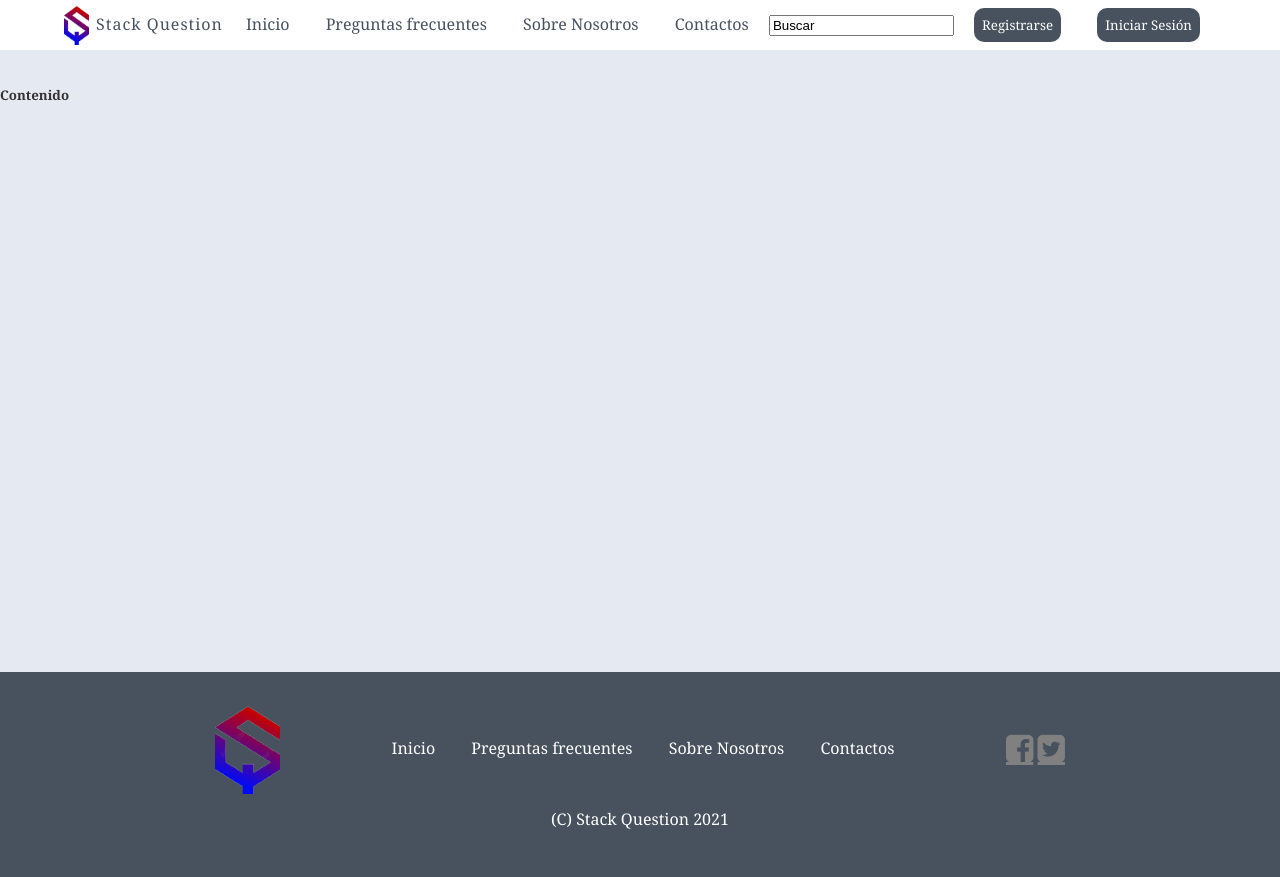
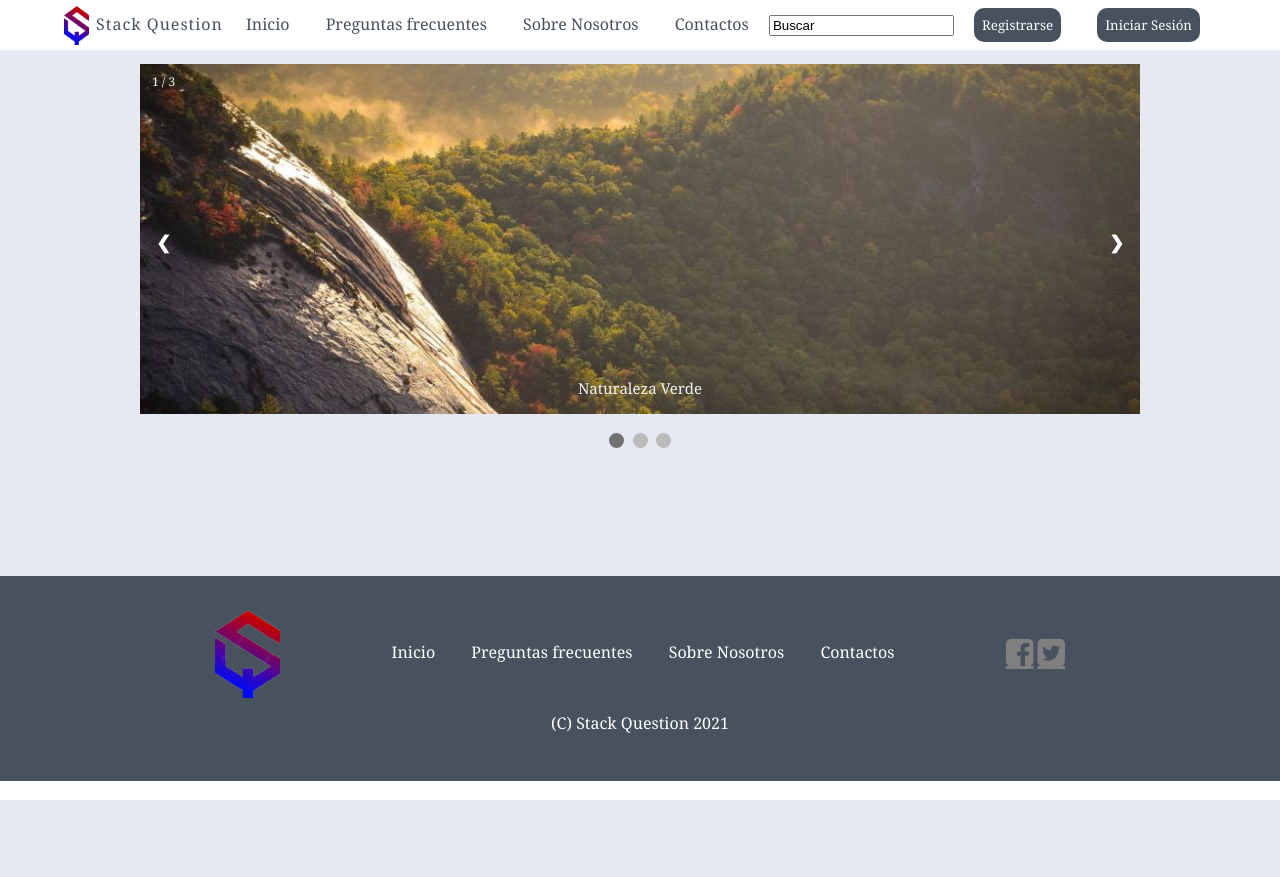
Before and after one commit to Frank-Unsa/FrontendPrueba, a Django app: page / in a window 1280 px wide. After the commit the page ends 800 px from the top, so only its background shows below. Run offline with Django 3.2, Linux system fonts and the light colour scheme.

Commit message:
index con Scroll

```diff
--- a/static/css/estilos.css
+++ b/static/css/estilos.css
@@ -257,4 +257,133 @@ h1{
     font-size: 12px;
     color: 47525E;
 }
-/*indes*/
+/************************INDEX*********************************/
+
+/* Consideraciones Generales*/
+* {box-sizing: border-box}
+
+/* Configuración del body*/
+/*body {font-family: Verdana, sans-serif; margin:0}*/
+
+/* Configuración de los slides*/
+.mySlides {display: none}
+
+/* Slideshow container */
+.slideshow-container
+{
+    /* El Tamaño del Contenedor de Imagenes */
+    max-width: 1000px;
+    position: relative;
+    margin: auto;
+}
+
+/* Next & previous buttons */
+.prev, .next
+{
+    cursor: pointer;
+    position: absolute;
+
+    /*La posición de los botones*/
+    top: 50%;
+    width: auto;
+    padding: 16px;
+    margin-top: -22px;
+
+    /*Color de las flechas*/
+    color: white;
+    font-weight: bold;
+
+    /*Tamaño de las flechas*/
+    font-size: 18px;
+    transition: 0.6s ease;
+    border-radius: 0 3px 3px 0;
+    user-select: none;
+}
+
+/* Posicion del boton next a la derecha */
+.next
+{
+    right: 0;
+    border-radius: 3px 0 0 3px;
+}
+
+.prev:hover, .next:hover
+{
+    /* Color de fondo para cuando el apuntador del mouse pasa encima*/
+    background-color: rgba(0,0,0,0.8);
+}
+
+/* Configuracion del Texto */
+.text
+{
+    /* Color del Texto que despliega los nombres*/
+    color: #f2f2f2;
+
+    /* Tmaño de la fuente*/
+    font-size: 15px;
+    padding: 8px 12px;
+    position: absolute;
+
+    /* Posición del texto en la parte de abajo*/
+    bottom: 8px;
+    width: 100%;
+    text-align: center;
+}
+
+/* Configuracion de los Numeros de la imagenes (1/3 etc) */
+.numbertext
+{
+    color: #f2f2f2;
+    font-size: 12px;
+    padding: 8px 12px;
+    position: absolute;
+    top: 0;
+}
+
+/* Configuracion de los Puntos indicadores */
+.dot
+{
+    cursor: pointer;
+    /*Tamaño de los botones*/
+    height: 15px;
+    width: 15px;
+    margin: 0 2px;
+    background-color: #bbb;
+    /*El Radio define la figura*/
+    border-radius: 50%;
+    display: inline-block;
+    transition: background-color 0.6s ease;
+}
+
+.active, .dot:hover
+{
+    /* Coloca de Active y hover*/
+    background-color: #717171;
+}
+
+/* Fading animation */
+.fade
+{
+    -webkit-animation-name: fade;
+    -webkit-animation-duration: 1.5s;
+    animation-name: fade;
+    animation-duration: 1.5s;
+}
+
+@-webkit-keyframes fade
+{
+    from {opacity: .4}
+    to {opacity: 1}
+}
+
+@keyframes fade
+{
+    from {opacity: .4}
+    to {opacity: 1}
+}
+
+/* On smaller screens, decrease text size */
+@media only screen and (max-width: 300px)
+{
+    .prev, .next,.text {font-size: 11px}
+}
--- /dev/null
+++ b/static/scripts/script-index.js
@@ -0,0 +1,38 @@
+
+  // Variable que controlar cual imagen se despliega
+  var slideIndex = 1;
+
+  // Función que muestra la imagen actual
+  showSlides(slideIndex);
+
+  // Función que muestra el slide de acuerdo al numero indicado
+  function plusSlides(n)
+  {
+      showSlides(slideIndex += n);
+  }
+
+  // Función que actualiza la imagen
+  function currentSlide(n)
+  {
+      showSlides(slideIndex = n);
+  }
+
+  // Función que muestra la imagen
+  function showSlides(n)
+  {
+      var i;
+      var slides = document.getElementsByClassName("mySlides");
+      var dots = document.getElementsByClassName("dot");
+      if (n > slides.length) {slideIndex = 1}
+      if (n < 1) {slideIndex = slides.length}
+      for (i = 0; i < slides.length; i++)
+      {
+          slides[i].style.display = "none";
+      }
+      for (i = 0; i < dots.length; i++)
+      {
+          dots[i].className = dots[i].className.replace(" active", "");
+      }
+      slides[slideIndex-1].style.display = "block";
+      dots[slideIndex-1].className += " active";
+  }
--- a/templates/base/base.html
+++ b/templates/base/base.html
@@ -10,6 +10,8 @@
     <link rel="stylesheet" href="{% static 'css/estilos.css' %}">
     <link rel="stylesheet" href="{% static 'css/login.css' %}">
     <link rel="stylesheet" href="http://cdnjs.cloudflare.com/ajax/libs/font-awesome/4.7.0/css/font-awesome.min.css">
+    <link href="https://fonts.googleapis.com/css?family=Dancing+Script|Raleway:500,600&display=swap" rel="stylesheet">
+
     <title>{% block title %} Document {% endblock %}</title>
 </head>
 
@@ -80,6 +82,8 @@
     <script src="https://code.jquery.com/jquery-3.3.1.js" type="text/javascript"></script>
     <script src="{% static 'scripts/script.js' %}"></script>
 
+    <script src="{% static 'scripts/script-index.js' %}"></script>
+
 </body>
 
 </html>
--- a/templates/index.html
+++ b/templates/index.html
@@ -1,10 +1,53 @@
 {% extends 'base/base.html' %}
 
 <head>
+
     <title>{% block title %} Inicio {% endblock %}</title>
+
 </head>
 
 <body>
+    {% block content %}
+    {% load static %}
+    <div class="slideshow-container">
+
+        <div class="mySlides fade">
+        <div class="numbertext">1 / 3</div>
+        <img src="{% static 'img_nature_wide.jpg' %}" style="width:100%">
+        <div class="text">Naturaleza Verde</div>
+        </div>
+
+        <div class="mySlides fade">
+        <div class="numbertext">2 / 3</div>
+        <img src="{% static 'img_snow_wide.jpg' %}" style="width:100%">
+        <div class="text">Naturaleza Blanca</div>
+        </div>
+
+        <div class="mySlides fade">
+        <div class="numbertext">3 / 3</div>
+        <img src="{% static 'img_mountains_wide.jpg' %}" style="width:100%">
+        <div class="text">Montañas y Ríos</div>
+        </div>
+
+        <!-- Las Flechas -->
+        <a class="prev" onclick="plusSlides(-1)">&#10094;</a>
+        <a class="next" onclick="plusSlides(1)">&#10095;</a>
+
+        </div>
+        <br>
+
+        <!-- Los puntos -->
+        <div style="text-align:center">
+        <span class="dot" onclick="currentSlide(1)"></span>
+        <span class="dot" onclick="currentSlide(2)"></span>
+        <span class="dot" onclick="currentSlide(3)"></span>
+        </div>
+
+
+
+
+
+    {% endblock %}
 
 <body>
 
```
Also changed, not shown: static/scripts/scripts.js (deleted, +0 -12 lines), static/img_mountains_wide.jpg (added), static/img_nature_wide.jpg (added), static/img_snow_wide.jpg (added).
